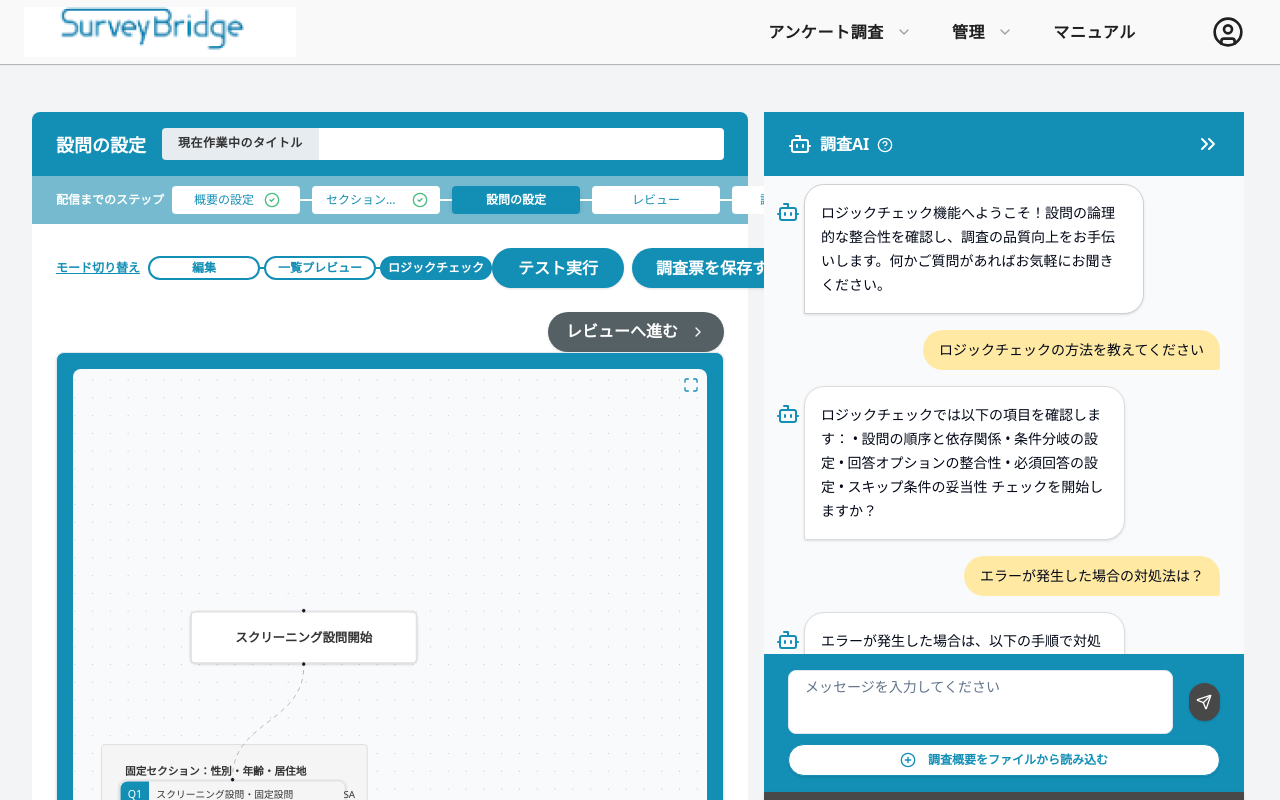
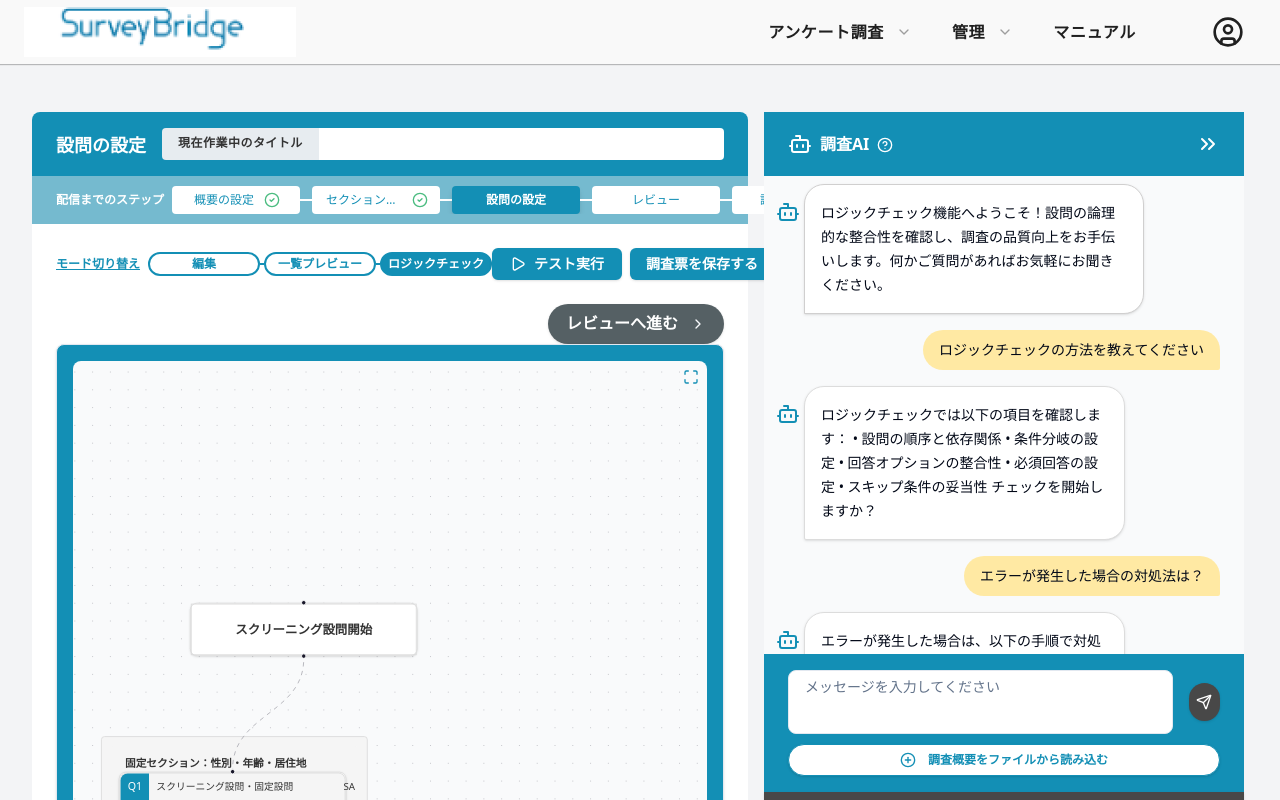
Before and after one commit to okazu3333/survey-copy, a Next.js app: page /surveys/question/check in a window 1280 px wide. Shown: the top 800 px of the page. Built offline with nearby package versions, Linux system fonts and the light colour scheme.

Commit message:
feat: テスト実行ボタンにアイコン追加とボタンデザイン改善 - Playアイコンを追加 - ボタンサイズをコンパクトに変更 - 角丸をシャープに変更 - 調査票を保存するボタンも同様に統一

```diff
--- a/app/(auth)/surveys/(chat)/question/_components/mode-toggle.tsx
+++ b/app/(auth)/surveys/(chat)/question/_components/mode-toggle.tsx
@@ -1,5 +1,6 @@
 "use client";
 
+import { Play } from "lucide-react";
 import { useRouter } from "next/navigation";
 import React from "react";
 import { Button } from "@/components/ui/button";
@@ -73,17 +74,18 @@ export const ModeToggle = ({ currentMode }: ModeToggleProps) => {
         <div className="flex items-center gap-2">
           <Button
             onClick={handleTestExecution}
-            className="h-10 px-6 py-4 bg-[#138fb5] border-2 border-[#138fb5] hover:bg-[#0f7a9e] rounded-[20px] inline-flex items-center justify-center gap-4"
+            className="h-8 px-4 py-2 bg-[#138fb5] border-2 border-[#138fb5] hover:bg-[#0f7a9e] rounded-md inline-flex items-center justify-center gap-2"
           >
-            <span className="font-bold text-white text-base text-center leading-6 whitespace-nowrap">
+            <Play className="w-3 h-3 text-white" />
+            <span className="font-bold text-white text-sm text-center leading-5 whitespace-nowrap">
               テスト実行
             </span>
           </Button>
           <Button
             onClick={handleSaveSurvey}
-            className="h-10 px-6 py-4 bg-[#138fb5] hover:bg-[#0f7a9e] rounded-[20px] inline-flex items-center justify-center gap-4"
+            className="h-8 px-4 py-2 bg-[#138fb5] hover:bg-[#0f7a9e] rounded-md inline-flex items-center justify-center gap-2"
           >
-            <span className="font-bold text-white text-base text-center leading-6 whitespace-nowrap">
+            <span className="font-bold text-white text-sm text-center leading-5 whitespace-nowrap">
               調査票を保存する
             </span>
           </Button>
```
